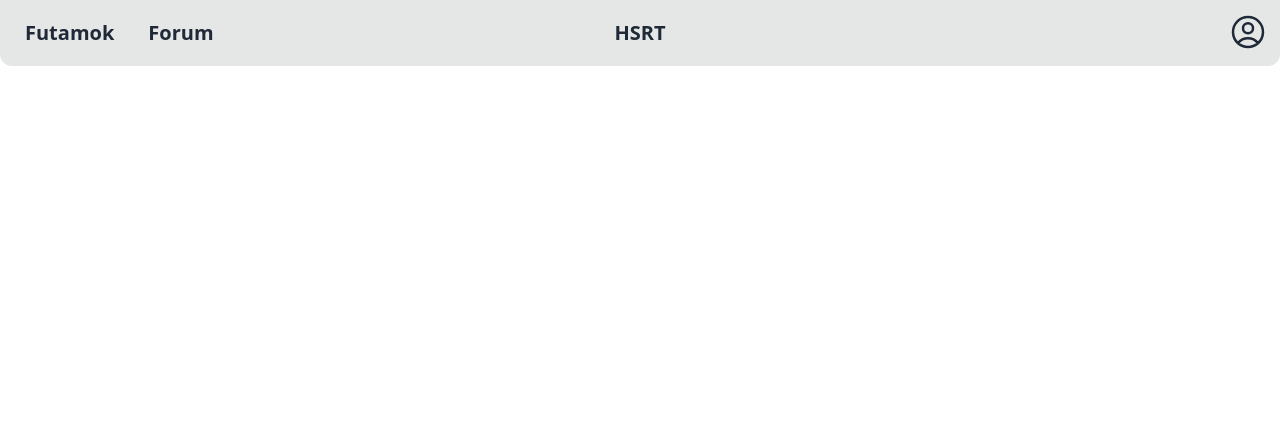
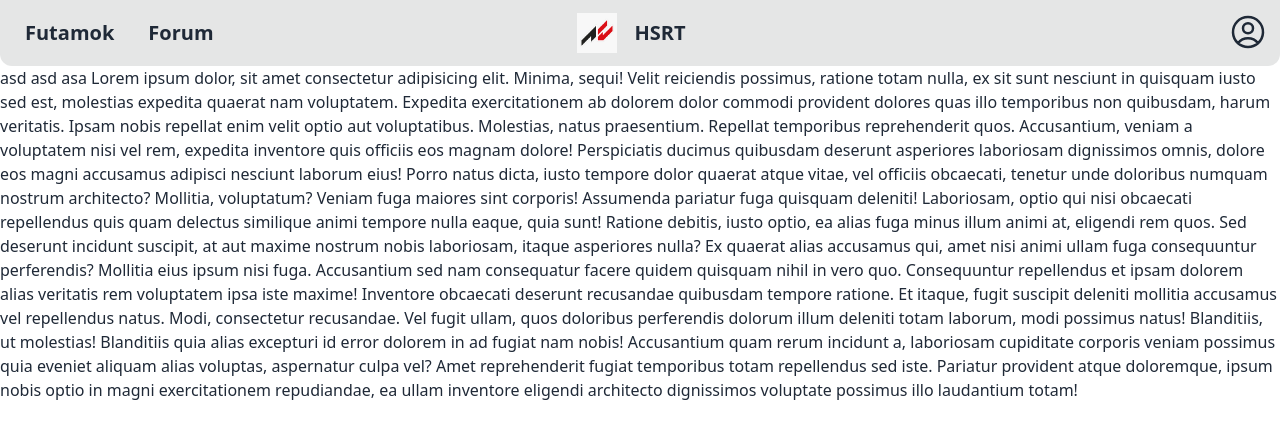
Before and after one commit to 1Szvm/ProjectMunkaFront, a React (Vite) app: page /futamok in a window 1280 px wide. Shown: the top 438 px of the page. Built offline with nearby package versions, Linux system fonts and the light colour scheme.

Commit message:
HeaderFix

```diff
--- a/package.json
+++ b/package.json
@@ -14,7 +14,8 @@
     "firebase": "^11.2.0",
     "react": "^18.3.1",
     "react-dom": "^18.3.1",
-    "react-router-dom": "^7.1.3"
+    "react-router-dom": "^7.1.3",
+    "reactstrap": "^9.2.3"
   },
   "devDependencies": {
     "@eslint/js": "^9.17.0",
--- a/src/components/Header.jsx
+++ b/src/components/Header.jsx
@@ -1,16 +1,20 @@
 import React from 'react';
+import { NavLink, Outlet } from 'react-router-dom';
+import { Nav, Navbar } from 'reactstrap';
 
 
 export const Header = () => {
   return (
+    <>
     <div className="navbar bg-base-300 rounded-b-xl">
       <div className="navbar-start">
         <div>
-          <a className="btn btn-ghost text-xl">Futamok</a>
-          <a className="btn btn-ghost text-xl">Forum</a>
+          <NavLink className="btn btn-ghost text-xl" to="/futamok" >Futamok</NavLink>
+          <NavLink className="btn btn-ghost text-xl" to="/forum">Forum</NavLink>
         </div>
       </div>
       <div className="navbar-center">
+        <img src="logo.jpg" alt="" style={{height:"5vh", width:"5vh"}} />
         <a className="btn btn-ghost text-xl">HSRT</a>
       </div>
       <div className="navbar-end">
@@ -36,6 +40,9 @@ export const Header = () => {
           </ul>
         </div>
       </div>
+
     </div>
+    <Outlet/>
+    </>
   );
 };
--- /dev/null
+++ b/src/pages/Futamok.jsx
@@ -0,0 +1,22 @@
+import React from 'react'
+
+
+export const Futamok = () => {
+  return (
+    <div>
+      asd
+      asd
+      asa
+      Lorem ipsum dolor, sit amet consectetur adipisicing elit. Minima, sequi! Velit reiciendis possimus, ratione totam nulla, ex sit sunt nesciunt in quisquam iusto sed est, molestias expedita quaerat nam voluptatem.
+      Expedita exercitationem ab dolorem dolor commodi provident dolores quas illo temporibus non quibusdam, harum veritatis. Ipsam nobis repellat enim velit optio aut voluptatibus. Molestias, natus praesentium. Repellat temporibus reprehenderit quos.
+      Accusantium, veniam a voluptatem nisi vel rem, expedita inventore quis officiis eos magnam dolore! Perspiciatis ducimus quibusdam deserunt asperiores laboriosam dignissimos omnis, dolore eos magni accusamus adipisci nesciunt laborum eius!
+      Porro natus dicta, iusto tempore dolor quaerat atque vitae, vel officiis obcaecati, tenetur unde doloribus numquam nostrum architecto? Mollitia, voluptatum? Veniam fuga maiores sint corporis! Assumenda pariatur fuga quisquam deleniti!
+      Laboriosam, optio qui nisi obcaecati repellendus quis quam delectus similique animi tempore nulla eaque, quia sunt! Ratione debitis, iusto optio, ea alias fuga minus illum animi at, eligendi rem quos.
+      Sed deserunt incidunt suscipit, at aut maxime nostrum nobis laboriosam, itaque asperiores nulla? Ex quaerat alias accusamus qui, amet nisi animi ullam fuga consequuntur perferendis? Mollitia eius ipsum nisi fuga.
+      Accusantium sed nam consequatur facere quidem quisquam nihil in vero quo. Consequuntur repellendus et ipsam dolorem alias veritatis rem voluptatem ipsa iste maxime! Inventore obcaecati deserunt recusandae quibusdam tempore ratione.
+      Et itaque, fugit suscipit deleniti mollitia accusamus vel repellendus natus. Modi, consectetur recusandae. Vel fugit ullam, quos doloribus perferendis dolorum illum deleniti totam laborum, modi possimus natus! Blanditiis, ut molestias!
+      Blanditiis quia alias excepturi id error dolorem in ad fugiat nam nobis! Accusantium quam rerum incidunt a, laboriosam cupiditate corporis veniam possimus quia eveniet aliquam alias voluptas, aspernatur culpa vel?
+      Amet reprehenderit fugiat temporibus totam repellendus sed iste. Pariatur provident atque doloremque, ipsum nobis optio in magni exercitationem repudiandae, ea ullam inventore eligendi architecto dignissimos voluptate possimus illo laudantium totam!
+    </div>
+  )
+}
--- a/src/pages/Home.jsx
+++ b/src/pages/Home.jsx
@@ -1,6 +1,7 @@
 import React from 'react'
 
-const Home = () => {
+
+export const Home = () => {
   console.log('Home');
 
   return (
@@ -9,5 +10,3 @@ const Home = () => {
     </div>
   )
 }
-
-export default Home
--- a/src/pages/NotFound.jsx
+++ b/src/pages/NotFound.jsx
@@ -1,11 +1,9 @@
 import React from 'react'
 
-const NotFound = () => {
+export const NotFound = () => {
   return (
     <div>
       Page is not found ;-;
     </div>
   )
 }
-
-export default NotFound
```
Also changed, not shown: src/App.jsx (+5 -2 lines), 1 other file (tests, documents, lock files or other folders).
